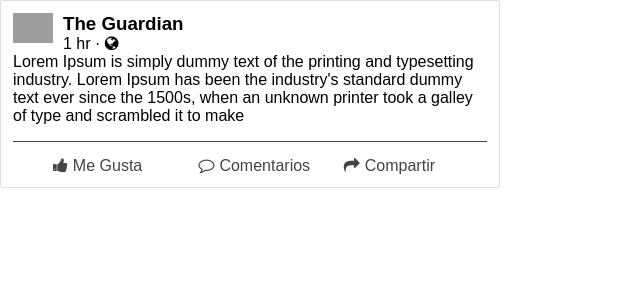
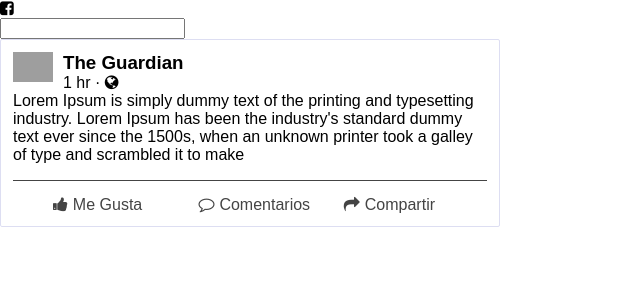
Before and after one commit to DamianAllende/reactbook, a React (Create React App) app: page / in a window 1280 px wide. Shown: the top 300 px of the page, without its empty margins (0-640 px from the left). Built offline with nearby package versions, Linux system fonts and the light colour scheme; grey boxes are pictures that could not be loaded.

Commit message:
Create component Header.js

```diff
--- a/src/App.js
+++ b/src/App.js
@@ -1,12 +1,16 @@
 import React, { Component } from 'react';
-import Post from './components/Post'
+import Post from './components/Post';
+import Header from './components/Header';
 import logo from './logo.svg';
 import './App.css';
 
 class App extends Component {
   render() {
     return (
-      <Post />
+    	<div>
+	    	<Header />
+	    	<Post />
+	    </div>
     );
   }
 }
--- /dev/null
+++ b/src/components/Header.js
@@ -0,0 +1,21 @@
+import React, { Component } from 'react';
+
+
+class Header extends Component{
+	render(){
+		return(
+			<section>
+				<div className='head'>
+					<div className='head__logo'>
+						<i className='fa fa-facebook-square'></i>
+					</div>
+					<div className='head__search'>
+						<input className='head__search__input' type="" name=""/>
+					</div>
+				</div>
+			</section>
+		);
+	}
+}
+
+export default Header;
--- a/src/components/Post.js
+++ b/src/components/Post.js
@@ -28,4 +28,4 @@
 	}
 }
 
-export default Post
+export default Post;
```
